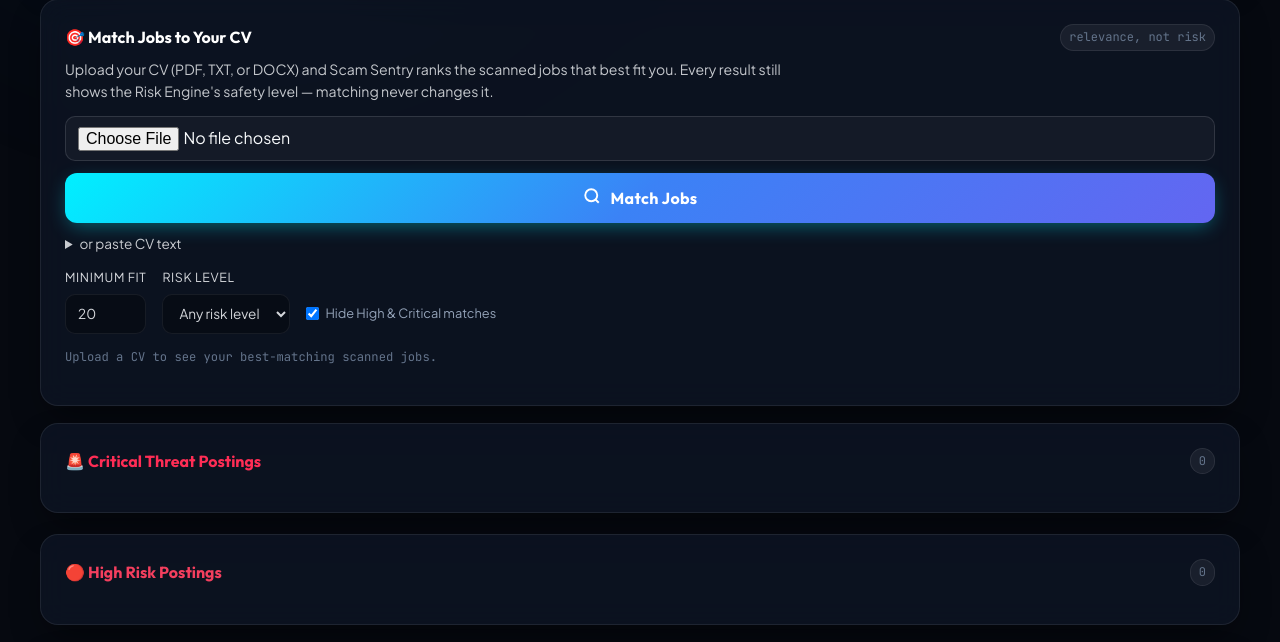
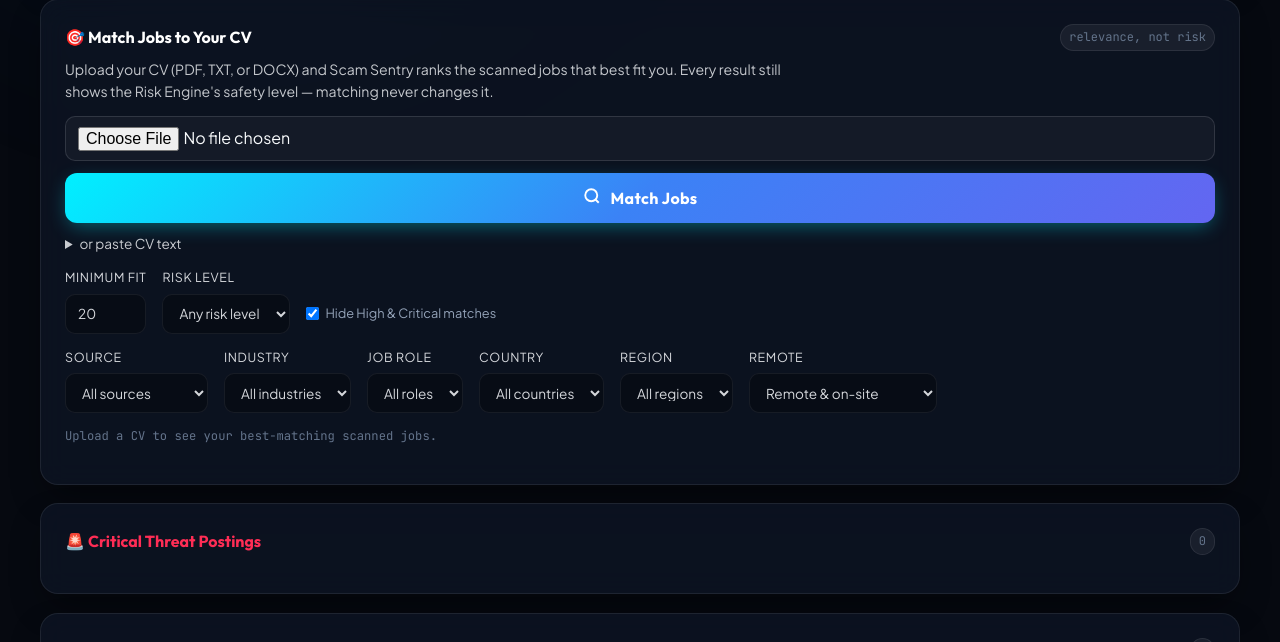
Before and after one commit to yasithnirmal88/scam-sentry, a Flask app: template fakejob_app/templates/dashboard.html in a window 1280 px wide. Shown: the part 962-1604 px from the top of the page. Run offline with Flask 3, Linux system fonts and the light colour scheme; the template is opened without the code that fills it: most values are stand-ins (such as "Sample title", 1, 10 or a date in 2020); parts of the project's set-up code (start-up, migrations or seed data) failed here and were passed over.

Commit message:
feat(cv): wire dashboard scope filters into the CV match panel

```diff
--- a/fakejob_app/static/cv_matcher.js
+++ b/fakejob_app/static/cv_matcher.js
@@ -21,6 +21,14 @@
   const minFitEl = document.getElementById("cv-min-fit");
   const riskEl = document.getElementById("cv-risk");
   const hideRiskyEl = document.getElementById("cv-hide-risky");
+  const scopeEls = [
+    ["source", document.getElementById("cv-source")],
+    ["industry", document.getElementById("cv-industry")],
+    ["role", document.getElementById("cv-role")],
+    ["country", document.getElementById("cv-country")],
+    ["region", document.getElementById("cv-region")],
+    ["remote", document.getElementById("cv-remote")],
+  ];
 
   const LEVEL_EMOJI = { Critical: "🚨", High: "🔴", Medium: "🟡", Low: "🟢" };
 
@@ -117,6 +125,13 @@
     if (minFitEl) form.append("min_fit", minFitEl.value || "0");
     if (riskEl && riskEl.value) form.append("risk_level", riskEl.value);
     if (hideRiskyEl && hideRiskyEl.checked) form.append("exclude_risky", "1");
+    const applied = [];
+    scopeEls.forEach(([name, el]) => {
+      if (el && el.value) {
+        form.append(name, el.value);
+        applied.push(el.value);
+      }
+    });
 
     setBusy(true);
     setStatus("Reading your CV and scoring scanned jobs…", false);
@@ -128,10 +143,12 @@
       if (!res.ok) throw new Error(data.error || "Could not match jobs right now.");
       const n = data.total_matches || 0;
       const candidates = data.candidate_jobs || 0;
+      const scopeNote = applied.length ? ` Scope: ${applied.join(", ")}.` : "";
       setStatus(
-        n
+        (n
           ? `Found ${n} match${n === 1 ? "" : "es"} among ${candidates} scanned job${candidates === 1 ? "" : "s"}.`
-          : `No matches found among ${candidates} scanned job${candidates === 1 ? "" : "s"}.`,
+          : `No matches found among ${candidates} scanned job${candidates === 1 ? "" : "s"}.`)
+          + scopeNote,
         false);
       renderResults(data);
     } catch (err) {
--- a/fakejob_app/static/dashboard.js
+++ b/fakejob_app/static/dashboard.js
@@ -142,12 +142,16 @@ function jobCard(job) {
 let TAXONOMY = { industries: {} };
 let LOOKUPS = { countries: [], regions: [] };
 
-function rebuildRoleOptions() {
-  if (!roleSel) return;
-  const selected = state.industry;
+const cvIndSel = document.getElementById("cv-industry");
+const cvRoleSel = document.getElementById("cv-role");
+const cvCountrySel = document.getElementById("cv-country");
+const cvRegionSel = document.getElementById("cv-region");
+
+function rebuildRoleOptions(select, industry, current) {
+  if (!select) return;
   let roles = [];
-  if (selected) {
-    roles = (TAXONOMY.industries[selected] || []).slice();
+  if (industry) {
+    roles = (TAXONOMY.industries[industry] || []).slice();
   } else {
     const seen = new Set();
     Object.values(TAXONOMY.industries).forEach((list) => {
@@ -156,32 +160,49 @@ function rebuildRoleOptions() {
     roles.sort();
   }
   roles.push("Other");
-  roleSel.innerHTML = "";
+  select.innerHTML = "";
   const any = document.createElement("option");
   any.value = "";
   any.textContent = "All roles";
-  roleSel.appendChild(any);
+  select.appendChild(any);
   roles.forEach((r) => {
     const opt = document.createElement("option");
     opt.value = r;
     opt.textContent = r;
-    roleSel.appendChild(opt);
+    select.appendChild(opt);
   });
+  select.value = roles.includes(current) ? current : "";
 }
 
-function populateIndustryOptions() {
-  if (!industrySel) return;
-  industrySel.innerHTML = "";
+function rebuildDashboardRoleOptions() {
+  rebuildRoleOptions(roleSel, state.industry, state.role);
+}
+
+function rebuildCvRoleOptions() {
+  rebuildRoleOptions(cvRoleSel, cvIndSel ? cvIndSel.value : "",
+                     cvRoleSel ? cvRoleSel.value : "");
+}
+
+function fillIndustryOptions(select) {
+  if (!select) return;
+  const current = select.value;
+  select.innerHTML = "";
   const any = document.createElement("option");
   any.value = "";
   any.textContent = "All industries";
-  industrySel.appendChild(any);
+  select.appendChild(any);
   Object.keys(TAXONOMY.industries).forEach((name) => {
     const opt = document.createElement("option");
     opt.value = name;
     opt.textContent = name;
-    industrySel.appendChild(opt);
+    select.appendChild(opt);
   });
+  select.value = current; // fall back to "" when the value no longer exists
+}
+
+function populateIndustryOptions() {
+  fillIndustryOptions(industrySel);
+  fillIndustryOptions(cvIndSel);
 }
 
 // ---- Country / region filter options ------------------------------------
@@ -206,6 +227,10 @@ function rebuildLocationOptions(select, values, allLabel, current) {
 function populateLocationOptions() {
   rebuildLocationOptions(countrySel, LOOKUPS.countries, "All countries", state.country);
   rebuildLocationOptions(regionSel, LOOKUPS.regions, "All regions", state.region);
+  rebuildLocationOptions(cvCountrySel, LOOKUPS.countries, "All countries",
+                         cvCountrySel ? cvCountrySel.value : "");
+  rebuildLocationOptions(cvRegionSel, LOOKUPS.regions, "All regions",
+                         cvRegionSel ? cvRegionSel.value : "");
 }
 
 async function loadTaxonomy() {
@@ -215,7 +240,8 @@ async function loadTaxonomy() {
     if (!res.ok) throw new Error(data.error || "Failed to load industry/role options");
     TAXONOMY = data || { industries: {} };
     populateIndustryOptions();
-    rebuildRoleOptions();
+    rebuildDashboardRoleOptions();
+    rebuildCvRoleOptions();
   } catch (err) {
     // Options stay empty; industry/role filters then simply match nothing.
   }
@@ -226,8 +252,14 @@ if (industrySel) {
     state.industry = e.target.value;
     state.role = "";
     if (roleSel) roleSel.value = "";
-    rebuildRoleOptions();
+    rebuildDashboardRoleOptions();
     loadJobs();
+  });
+}
+if (cvIndSel) {
+  cvIndSel.addEventListener("change", () => {
+    if (cvRoleSel) cvRoleSel.value = "";
+    rebuildCvRoleOptions();
   });
 }
 if (roleSel) {
--- a/fakejob_app/templates/dashboard.html
+++ b/fakejob_app/templates/dashboard.html
@@ -248,6 +248,44 @@
         <label class="scan-check cv-check"><input type="checkbox" id="cv-hide-risky" checked> Hide High &amp; Critical matches</label>
       </div>
 
+      <div class="cv-filters" aria-label="Narrow matches by board, career, and location">
+        <label class="cv-field">Source
+          <select id="cv-source" class="dash-select" aria-label="Limit matches to a board source">
+            <option value="">All sources</option>
+            {% for s in sources %}
+            <option value="{{ s }}">{{ s }}</option>
+            {% endfor %}
+          </select>
+        </label>
+        <label class="cv-field">Industry
+          <select id="cv-industry" class="dash-select" aria-label="Limit matches to an industry">
+            <option value="">All industries</option>
+          </select>
+        </label>
+        <label class="cv-field">Job role
+          <select id="cv-role" class="dash-select" aria-label="Limit matches to a job role">
+            <option value="">All roles</option>
+          </select>
+        </label>
+        <label class="cv-field">Country
+          <select id="cv-country" class="dash-select" aria-label="Limit matches to a country">
+            <option value="">All countries</option>
+          </select>
+        </label>
+        <label class="cv-field">Region
+          <select id="cv-region" class="dash-select" aria-label="Limit matches to a region">
+            <option value="">All regions</option>
+          </select>
+        </label>
+        <label class="cv-field">Remote
+          <select id="cv-remote" class="dash-select" aria-label="Limit matches to remote or on-site">
+            <option value="">Remote &amp; on-site</option>
+            <option value="true">Remote / Worldwide</option>
+            <option value="false">On-site / Non-remote</option>
+          </select>
+        </label>
+      </div>
+
       <div class="cv-status file-status-text" id="cv-status" aria-live="polite">Upload a CV to see your best-matching scanned jobs.</div>
       <div class="cv-signals" id="cv-signals" hidden></div>
       <div class="cv-results job-cards" id="cv-results"></div>
@@ -331,7 +369,7 @@
     </div>
   </footer>
 
-  <script src="{{ url_for('static', filename='dashboard.js') }}?v=11"></script>
-  <script src="{{ url_for('static', filename='cv_matcher.js') }}?v=2"></script>
+  <script src="{{ url_for('static', filename='dashboard.js') }}?v=12"></script>
+  <script src="{{ url_for('static', filename='cv_matcher.js') }}?v=3"></script>
 </body>
 </html>
```
Also changed, not shown: fakejob_app/tests/test_cv_api.py (+37 -0 lines), fakejob_app/tests/test_dashboard_ux.py (+31 -0 lines).
